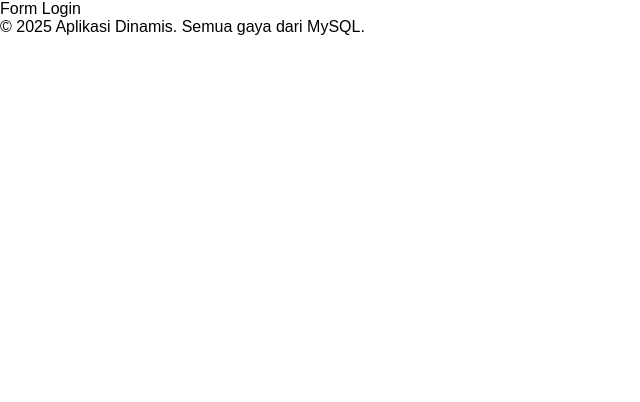
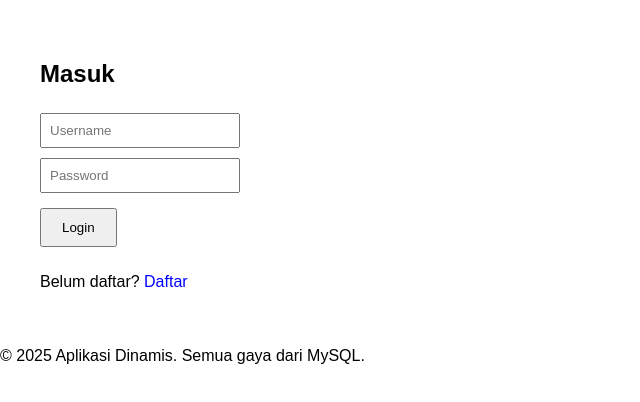
Before and after one commit to shin-meiri/main, a React (Create React App) app: page /login in a window 1280 px wide. Shown: the top 402 px of the page, without its empty margins (0-640 px from the left). Built offline with nearby package versions, Linux system fonts and the light colour scheme; no server answers.

Commit message:
Update Pages.jsx

```diff
--- a/src/pages/Pages.jsx
+++ b/src/pages/Pages.jsx
@@ -1,7 +1,7 @@
 import React, { useState, useEffect } from 'react';
 import { Routes, Route } from 'react-router-dom';
 import axios from 'axios';
-import Login from '../admin/Login';  // ← Harus ada
+import Login from '../admin/Login';  // ← di-import dan DIPAKAI
 
 const Pages = () => {
   const [style, setStyle] = useState({});
@@ -14,9 +14,8 @@ const Pages = () => {
 
   return (
     <Routes>
-      <Route path="/" element={<div style={style}>Halaman Utama</div>} />
-      <Route path="/about" element={<div style={style}>Tentang Kami</div>} />
-      <Route path="/login" element={<div style={style}>Form Login</div>} />
+      <Route path="/" element={<div style={style}>Home</div>} />
+      <Route path="/login" element={<Login />} />  {/* ← DIGUNAKAN DI SINI */}
     </Routes>
   );
 };
```
